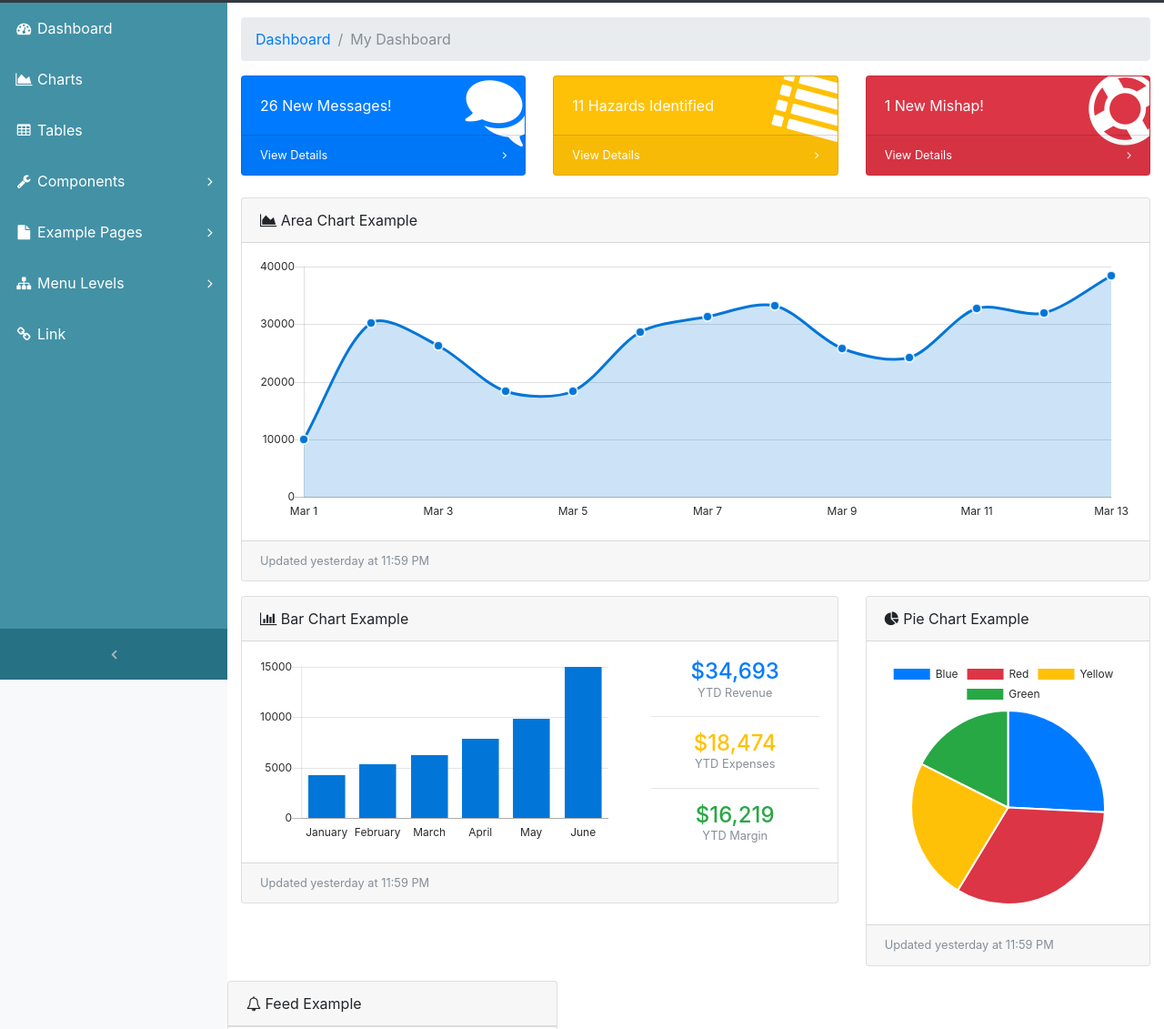
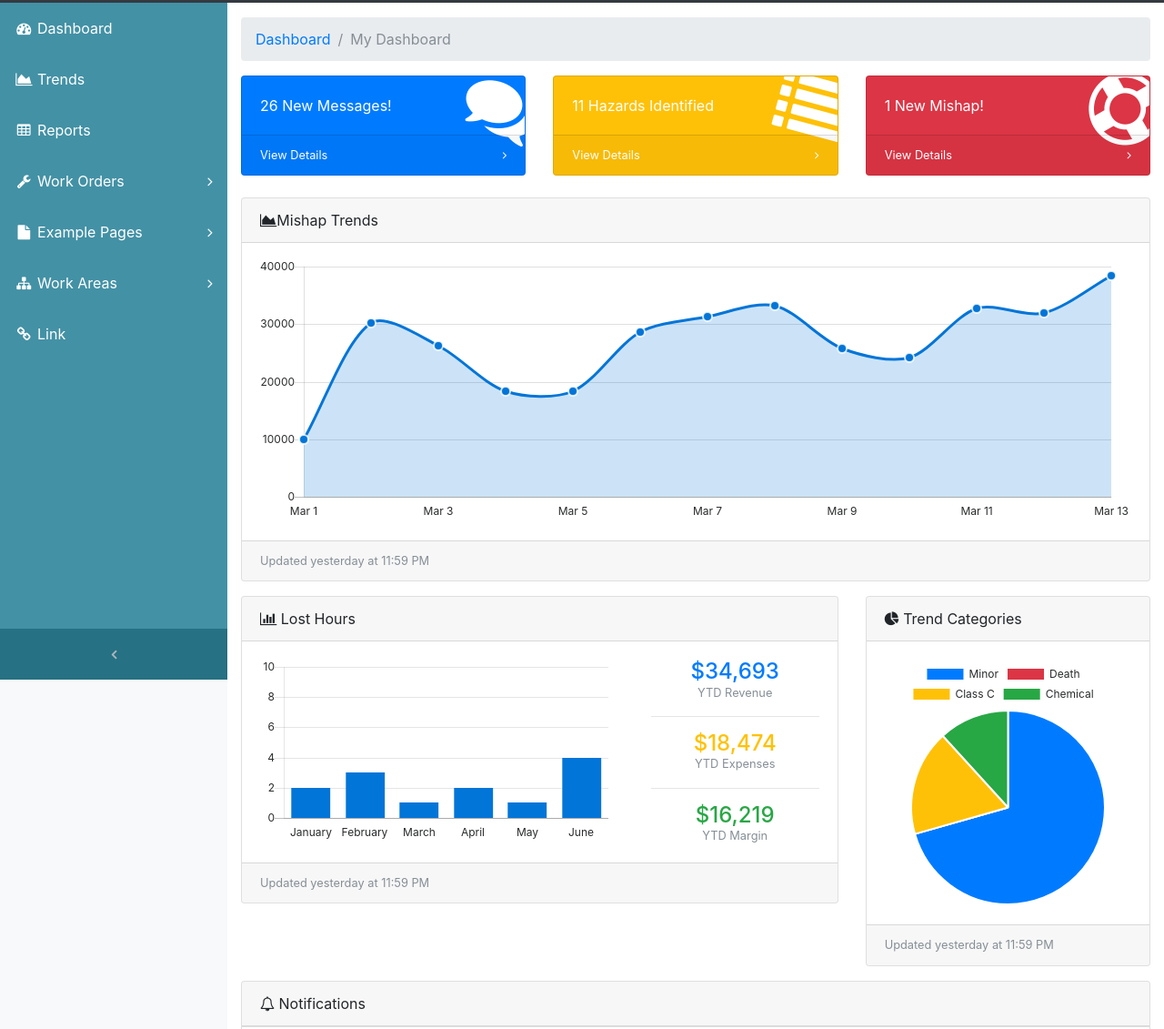
Before and after one commit to ChristopherPineda/LifeSaver, a website with bundled scripts: page index.html in a window 1280 px wide. Shown: the part 53-1184 px from the top of the page at 91% size. Built offline with nearby package versions, Linux system fonts and the light colour scheme.

Commit message:
Data and CSS Changes

```diff
--- a/index.html
+++ b/index.html
@@ -36,19 +36,19 @@
         <li class="nav-item" data-toggle="tooltip" data-placement="right" title="Charts">
           <a class="nav-link" href="charts.html">
             <i class="fa fa-fw fa-area-chart"></i>
-            <span class="nav-link-text">Charts</span>
+            <span class="nav-link-text">Trends</span>
           </a>
         </li>
         <li class="nav-item" data-toggle="tooltip" data-placement="right" title="Tables">
           <a class="nav-link" href="tables.html">
             <i class="fa fa-fw fa-table"></i>
-            <span class="nav-link-text">Tables</span>
+            <span class="nav-link-text">Reports</span>
           </a>
         </li>
         <li class="nav-item" data-toggle="tooltip" data-placement="right" title="Components">
           <a class="nav-link nav-link-collapse collapsed" data-toggle="collapse" href="#collapseComponents" data-parent="#exampleAccordion">
             <i class="fa fa-fw fa-wrench"></i>
-            <span class="nav-link-text">Components</span>
+            <span class="nav-link-text">Work Orders</span>
           </a>
           <ul class="sidenav-second-level collapse" id="collapseComponents">
             <li>
@@ -82,7 +82,7 @@
         <li class="nav-item" data-toggle="tooltip" data-placement="right" title="Menu Levels">
           <a class="nav-link nav-link-collapse collapsed" data-toggle="collapse" href="#collapseMulti" data-parent="#exampleAccordion">
             <i class="fa fa-fw fa-sitemap"></i>
-            <span class="nav-link-text">Menu Levels</span>
+            <span class="nav-link-text">Work Areas</span>
           </a>
           <ul class="sidenav-second-level collapse" id="collapseMulti">
             <li>
@@ -302,7 +302,7 @@
       <!-- Area Chart Example-->
       <div class="card mb-3">
         <div class="card-header">
-          <i class="fa fa-area-chart"></i> Area Chart Example</div>
+          <i class="fa fa-area-chart"></i>Mishap Trends</div>
         <div class="card-body">
           <canvas id="myAreaChart" width="100%" height="30"></canvas>
         </div>
@@ -311,9 +311,9 @@
       <div class="row">
         <div class="col-lg-8">
           <!-- Example Bar Chart Card-->
-          <div class="card mb-3">
+          <div class="card mb-4">
             <div class="card-header">
-              <i class="fa fa-bar-chart"></i> Bar Chart Example</div>
+              <i class="fa fa-bar-chart"></i> Lost Hours</div>
             <div class="card-body">
               <div class="row">
                 <div class="col-sm-8 my-auto">
@@ -340,19 +340,20 @@
           <!-- Example Pie Chart Card-->
           <div class="card mb-3">
             <div class="card-header">
-              <i class="fa fa-pie-chart"></i> Pie Chart Example</div>
+              <i class="fa fa-pie-chart"></i> Trend Categories</div>
             <div class="card-body">
               <canvas id="myPieChart" width="100%" height="100"></canvas>
             </div>
             <div class="card-footer small text-muted">Updated yesterday at 11:59 PM</div>
           </div>
         </div>
+        </div>
           <!-- Example Notifications Card-->
           <div class="row">
-          <div class="col-lg-8">
-          <div class="card mb-6">
+          <div class="col-lg-12">
+          <div class="card mb-3">
             <div class="card-header">
-              <i class="fa fa-bell-o"></i> Feed Example</div>
+              <i class="fa fa-bell-o"></i> Notifications</div>
             <div class="list-group list-group-flush small">
               <a class="list-group-item list-group-item-action" href="#">
                 <div class="media">
@@ -402,10 +403,12 @@
         </div>
       </div>
 
+      <div class="row">
+      <div class="col-lg-12">
       <!-- Example DataTables Card-->
       <div class="card mb-3">
         <div class="card-header">
-          <i class="fa fa-table"></i> Data Table Example</div>
+          <i class="fa fa-table"></i> Mishap Reports</div>
         <div class="card-body">
           <div class="table-responsive">
             <table class="table table-bordered" id="dataTable" width="100%" cellspacing="0">
@@ -893,6 +896,7 @@
         <div class="card-footer small text-muted">Updated yesterday at 11:59 PM</div>
       </div>
     </div>
+  </div>
     <!-- /.container-fluid-->
     <!-- /.content-wrapper-->
     <footer class="sticky-footer">
@@ -938,7 +942,7 @@
     <script src="js/sb-admin.min.js"></script>
     <!-- Custom scripts for this page-->
     <script src="js/sb-admin-datatables.min.js"></script>
-    <script src="js/sb-admin-charts.min.js"></script>
+    <script src="js/sb-admin-charts.js"></script>
   </div>
 </body>
 
--- a/js/sb-admin-charts.js
+++ b/js/sb-admin-charts.js
@@ -62,7 +62,7 @@ var myLineChart = new Chart(ctx, {
       label: "Revenue",
       backgroundColor: "rgba(2,117,216,1)",
       borderColor: "rgba(2,117,216,1)",
-      data: [4215, 5312, 6251, 7841, 9821, 14984],
+      data: [2, 3, 1, 2, 1, 4],
     }],
   },
   options: {
@@ -81,7 +81,7 @@ var myLineChart = new Chart(ctx, {
       yAxes: [{
         ticks: {
           min: 0,
-          max: 15000,
+          max: 10,
           maxTicksLimit: 5
         },
         gridLines: {
@@ -99,9 +99,9 @@ var ctx = document.getElementById("myPieChart");
 var myPieChart = new Chart(ctx, {
   type: 'pie',
   data: {
-    labels: ["Blue", "Red", "Yellow", "Green"],
+    labels: ["Minor", "Death", "Class C", "Chemical"],
     datasets: [{
-      data: [12.21, 15.58, 11.25, 8.32],
+      data: [12, 0, 3, 2],
       backgroundColor: ['#007bff', '#dc3545', '#ffc107', '#28a745'],
     }],
   },
```
Also changed, not shown: navbar.html (+4 -4 lines).
